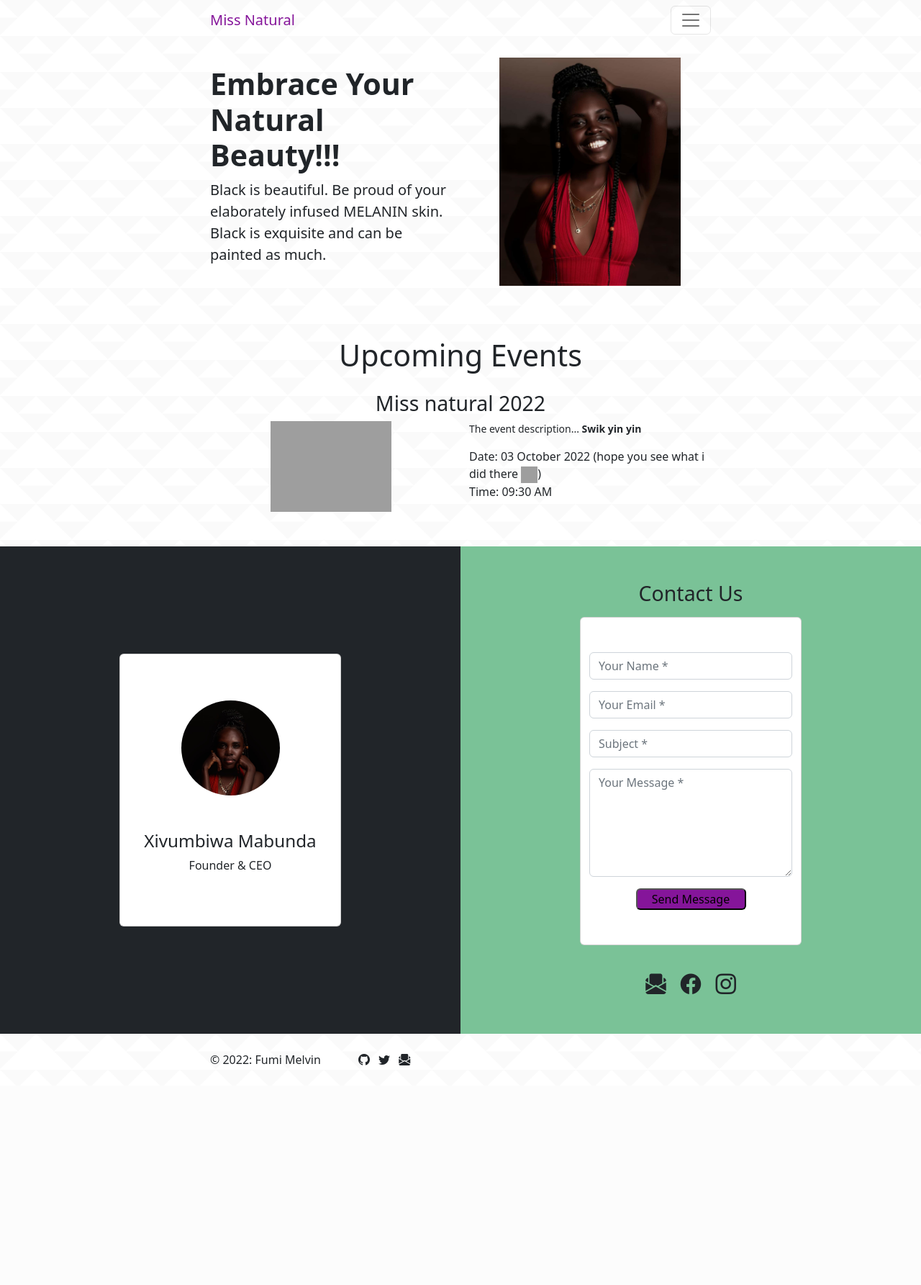
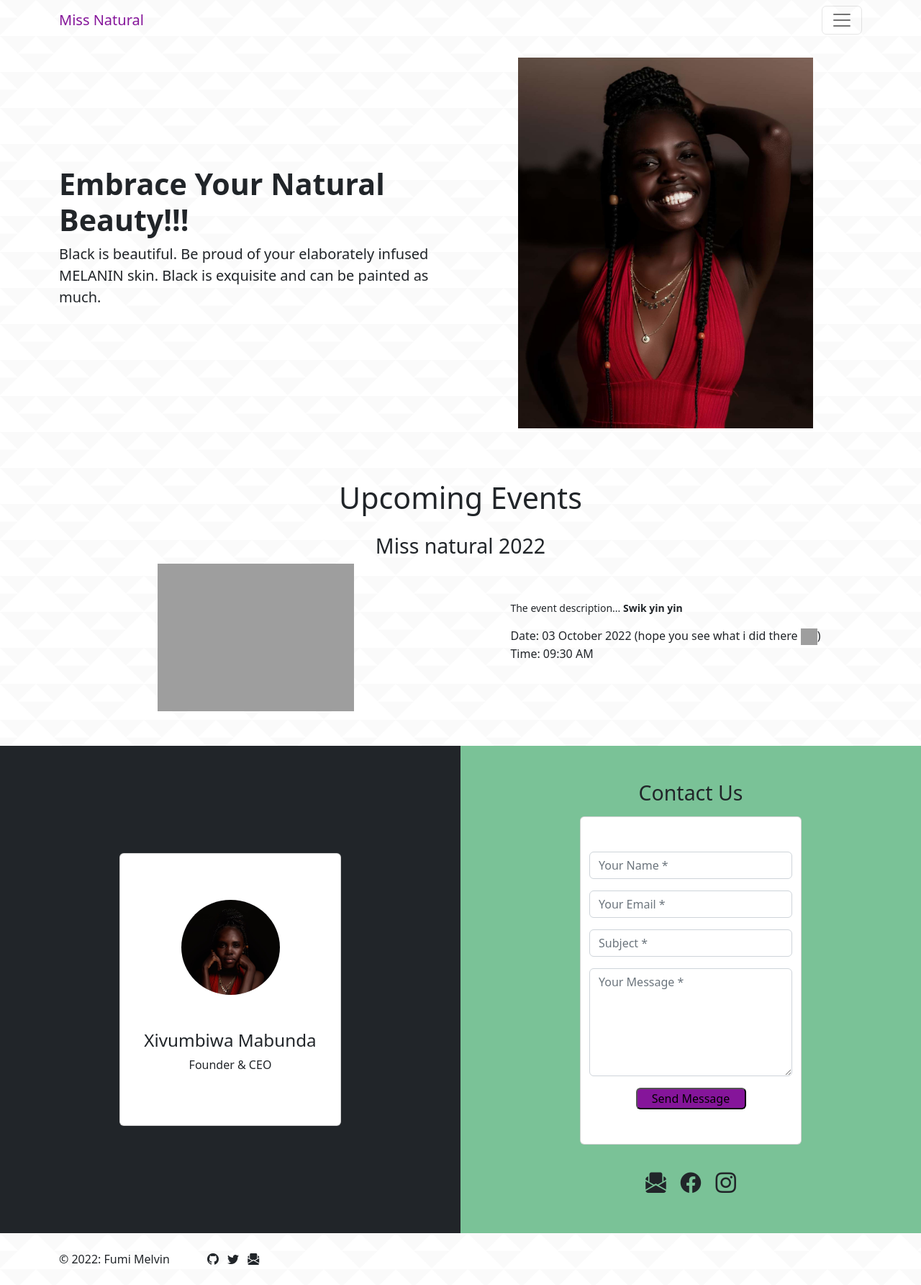
Before and after one commit to FumiMelvin/missnatural_django_web_and_blog, a Django app: template templates/website/index.html in a window 1280 px wide. Shown: the whole page at 72% size. Before the commit the page ends 1480 px from the top, so only its background shows below. Run offline with Django 4.2, Linux system fonts and the light colour scheme; the template is opened without the code that fills it: values that come from a table or form of the project are taken from there, others are empty; data comes from the database, SQL or seed files in the repository; parts of the project's set-up code (start-up, migrations or seed data) failed here and were passed over; some libraries are stand-ins or nearby versions; grey boxes are pictures that could not be loaded.

Commit message:
fix broken css

```diff
--- a/static/scss/custom.css
+++ b/static/scss/custom.css
@@ -672,3 +672,60 @@ textarea.form-control {
 .rounded-circle {
   border-radius: 50% !important;
 }
+
+container,
+.container-fluid,
+.container-xxl,
+.container-xl,
+.container-lg,
+.container-md,
+.container-sm {
+  --bs-gutter-x: 1.5rem;
+  --bs-gutter-y: 0;
+  width: 100%;
+  padding-right: calc(var(--bs-gutter-x) * 0.5);
+  padding-left: calc(var(--bs-gutter-x) * 0.5);
+  margin-right: auto;
+  margin-left: auto;
+}
+
+@media (min-width: 576px) {
+  .container-sm,
+  .container {
+    max-width: 540px;
+  }
+}
+@media (min-width: 768px) {
+  .container-md,
+  .container-sm,
+  .container {
+    max-width: 720px;
+  }
+}
+@media (min-width: 992px) {
+  .container-lg,
+  .container-md,
+  .container-sm,
+  .container {
+    max-width: 960px;
+  }
+}
+@media (min-width: 1200px) {
+  .container-xl,
+  .container-lg,
+  .container-md,
+  .container-sm,
+  .container {
+    max-width: 1140px;
+  }
+}
+@media (min-width: 1400px) {
+  .container-xxl,
+  .container-xl,
+  .container-lg,
+  .container-md,
+  .container-sm,
+  .container {
+    max-width: 1320px;
+  }
+}
```
